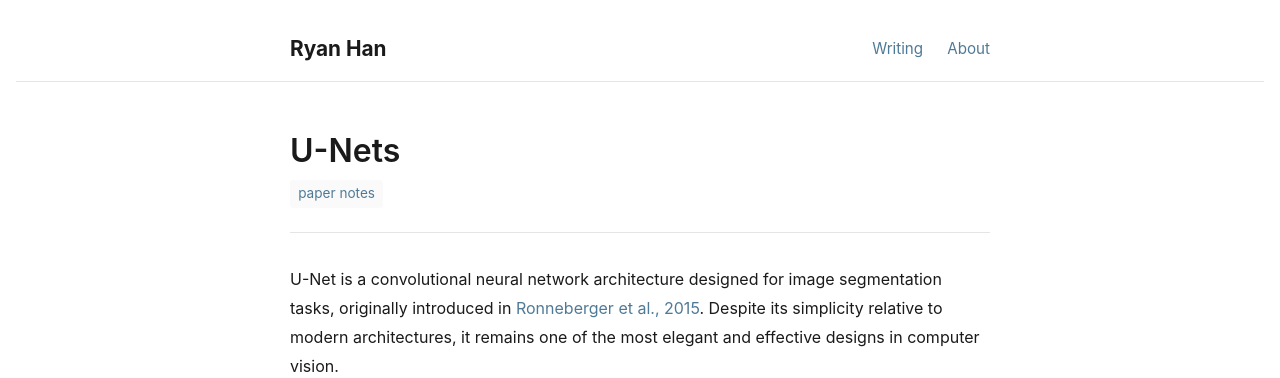
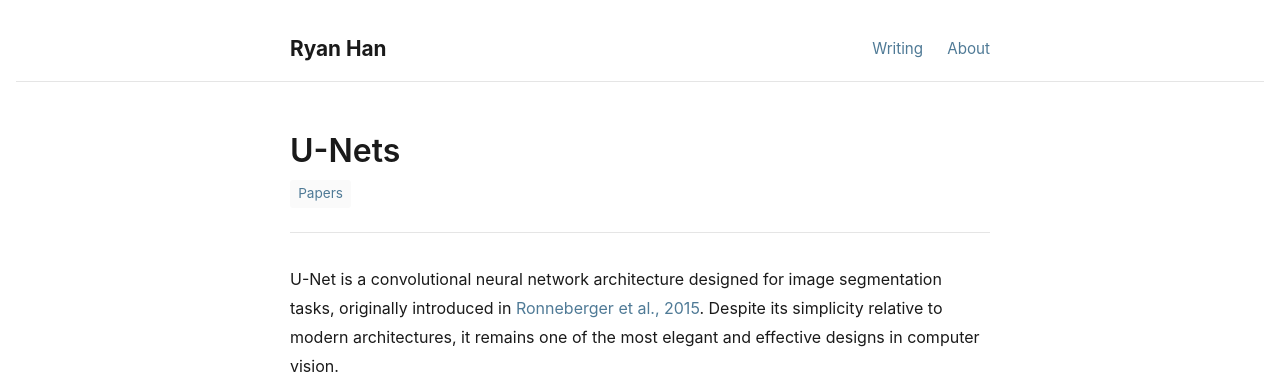
Before and after one commit to ryan99han/ryan99han.github.io, a Jekyll site: the page built from _posts/2026-05-03-u-nets.md, in a window 1280 px wide. Shown: the top 378 px of the page. Built offline with Jekyll 4.4.1, drawn with Linux system fonts in a browser that asks for light colours.

Commit message:
Update tag name to Papers

```diff
--- a/_posts/2026-05-03-u-nets.md
+++ b/_posts/2026-05-03-u-nets.md
@@ -1,7 +1,7 @@
 ---
 layout: post
 title: U-Nets
-tags: [paper notes]
+tags: [Papers]
 ---
 
 U-Net is a convolutional neural network architecture designed for image segmentation tasks, originally introduced in [Ronneberger et al., 2015](https://arxiv.org/abs/1505.04597). Despite its simplicity relative to modern architectures, it remains one of the most elegant and effective designs in computer vision.
```
